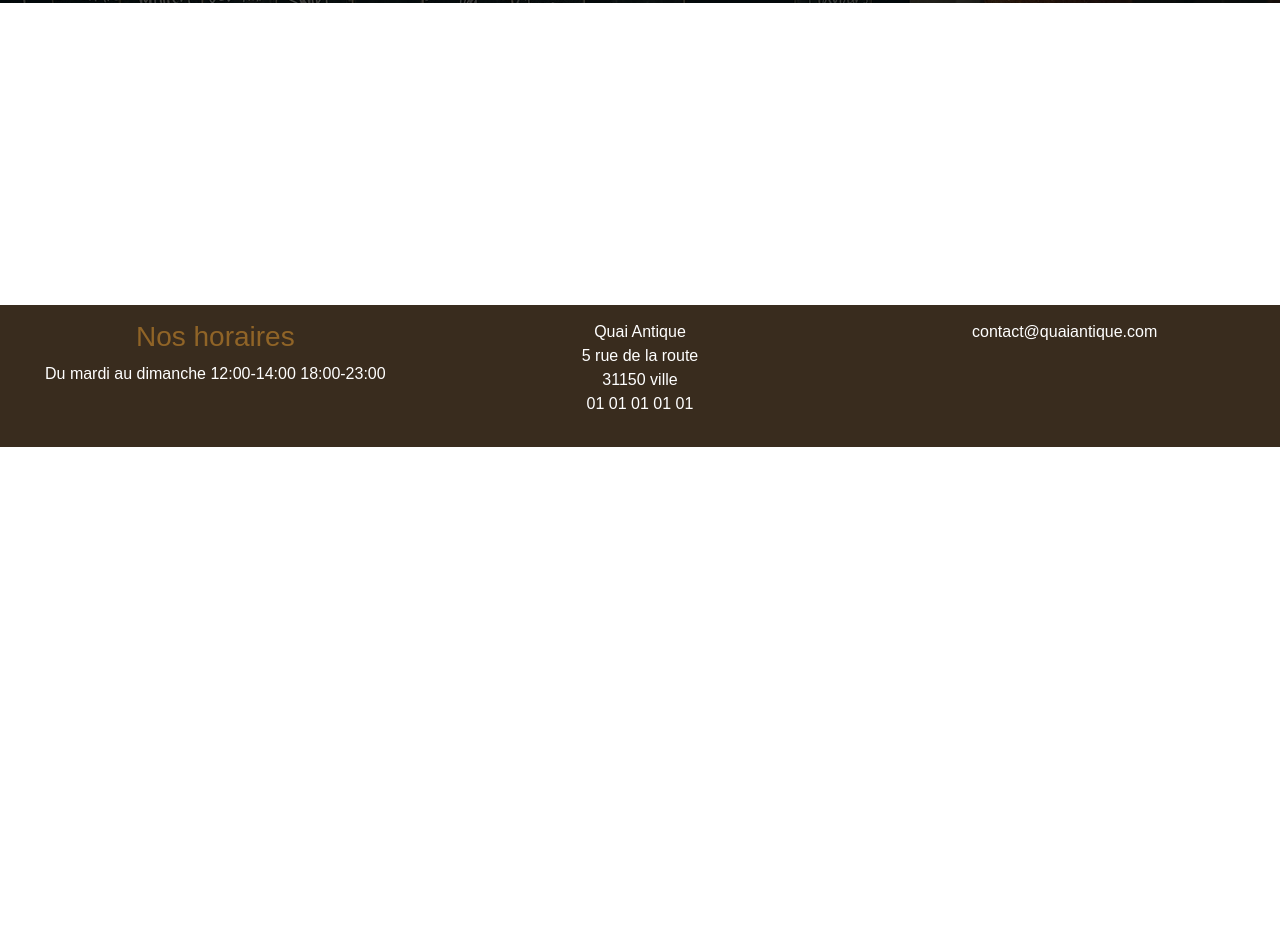
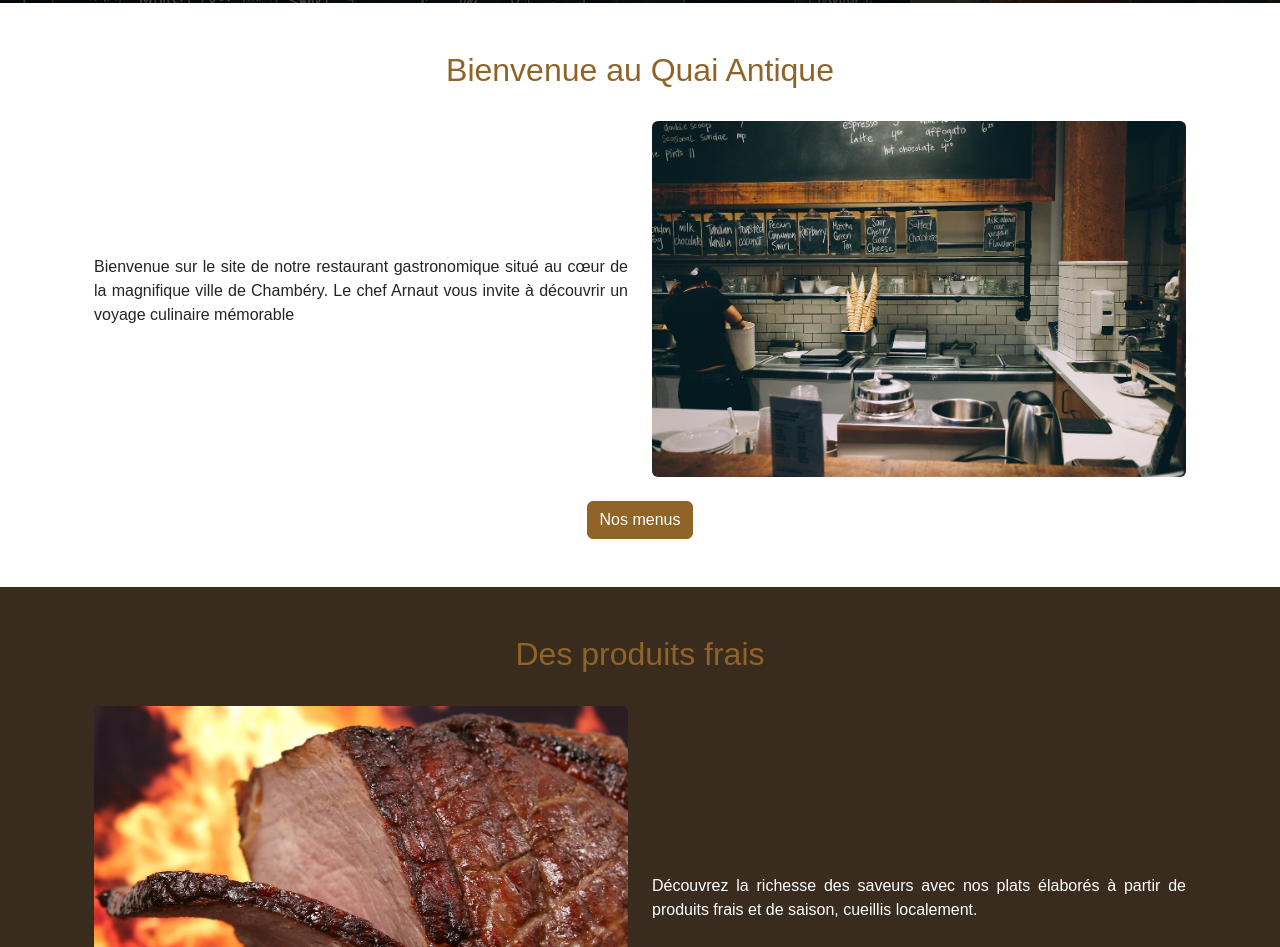
Before and after one commit to Ericphoto35/QuaiAntique, a website with bundled scripts: page index.html in a window 1280 px wide. Shown: the part 353-1300 px from the top of the page. Before the commit the page ends 800 px from the top, so only its background shows below. Built offline with nearby package versions, Linux system fonts and the light colour scheme; files whose address does not match are found by name.

Commit message:
finish home page

```diff
--- a/pages/home.html
+++ b/pages/home.html
@@ -5,3 +5,62 @@
         <button class="btn btn-primary">Réserver</button>
     </div>
 </div>
+
+<section>
+    <article>
+        <div class="container p-4">
+            <h2 class="text-center text-primary p-4">Bienvenue au Quai Antique</h2>
+            <div class="row row-cols-2 align-items-center">
+                <div class="col">
+                    <p class="text-justify">
+                        Bienvenue sur le site de notre restaurant gastronomique situé au cœur de la magnifique ville de
+                        Chambéry. Le chef Arnaut vous invite à découvrir un voyage culinaire mémorable
+                    </p>
+                </div>
+                <div class="col">
+                    <img class="w-100 rounded" src="/images/food-1685942_1280.jpg" alt="food">
+                </div>
+            </div>
+            <div class="text-center p-4">
+                <a href="#" class="btn btn-primary">Nos menus</a>
+            </div>
+        </div>
+    </article>
+    <article class="bg-dark text-white">
+        <div class="container p-4 ">
+            <h2 class="text-center text-primary p-4">Des produits frais</h2>
+            <div class="row row-cols-2 align-items-center">
+                <div class="col">
+                    <img class="w-100 rounded" src="/images/barbecue-1239434_1280.jpg" alt="food">
+                </div>
+                <div class="col">
+                    <p class="text-justify">
+                        Découvrez la richesse des saveurs avec nos plats élaborés à partir de produits frais et de saison, cueillis localement.
+                    </p>
+                </div>
+            </div>
+            <div class="text-center p-4">
+                <a href="#" class="btn btn-primary">Voir la galerie</a>
+            </div>
+        </div>
+    </article>
+    <article>
+        <div class="container p-4">
+            <h2 class="text-center text-primary p-4">Réservation en ligne</h2>
+            <div class="row row-cols-2 align-items-center">
+                <div class="col">
+                    <p class="text-justify">
+                        Vous pouvez directement réserver votre table sur ce site! Il suffit de cliquer sur le bouton ci-dessous.
+                    </p>
+                </div>
+                <div class="col">
+                    <img class="w-100 rounded" src="/images/bar-826688_1280.jpg" alt="food">
+                </div>
+            </div>
+            <div class="text-center p-4">
+                <a href="#" class="btn btn-primary">Réserver</a>
+            </div>
+        </div>
+    </article>
+    </article>
+</section>
--- a/scss/main.scss
+++ b/scss/main.scss
@@ -2,6 +2,7 @@
 @import 'custom';
 
 html {
+    position:relative;
     min-height: 100%;
 }
 
@@ -42,3 +43,6 @@ footer.footer {
     align-items: center;
     justify-content: center;
 }
+.text-justify {
+    text-align: justify;
+}
```
Also changed, not shown: scss/main.css, 1 other file.
